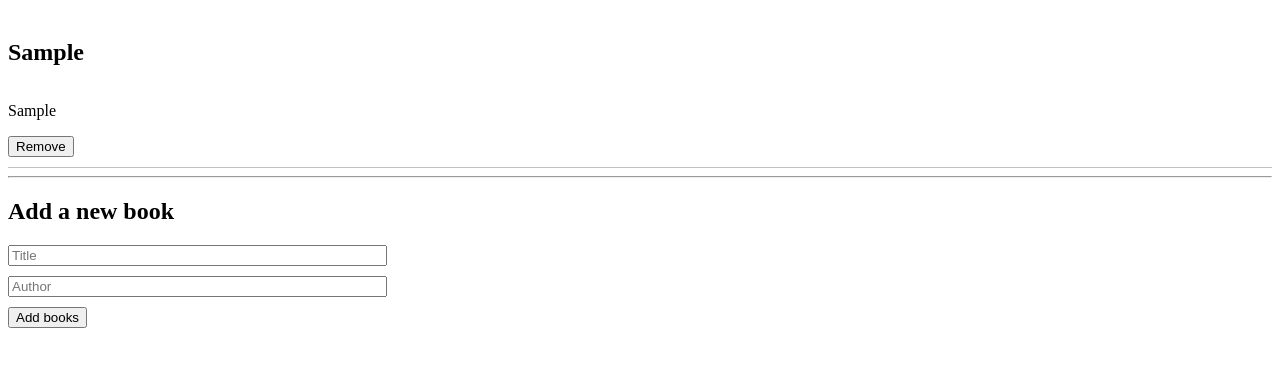
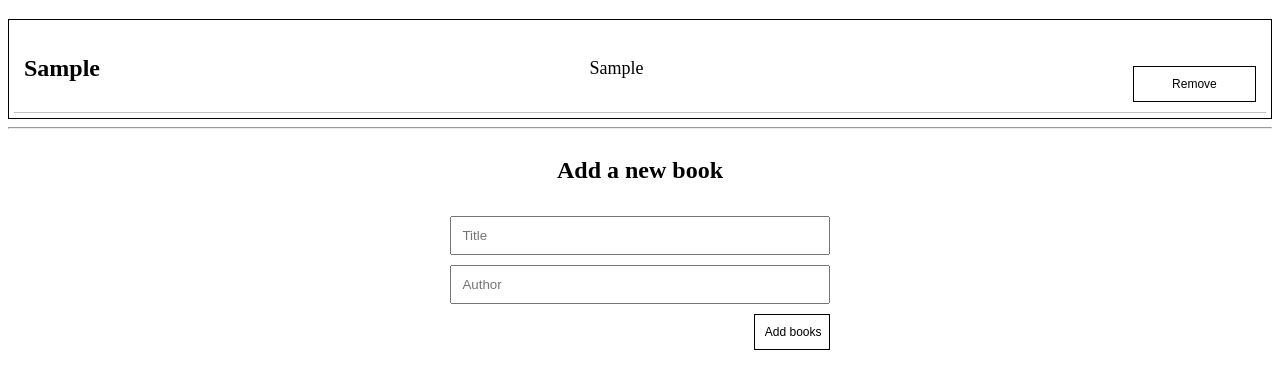
Before and after one commit to tonnymuchui/Awesome-books, a website: page index.html in a window 1280 px wide. Both pictures are taken after typing "Sample", "Sample" into the empty fields and a click on the input "Add books". Shown: the part 61-450 px from the top of the page. Drawn offline with Linux system fonts and the light colour scheme.

Commit message:
update form section styles

```diff
--- a/css/styles.css
+++ b/css/styles.css
@@ -7,11 +7,32 @@
 }
 
 .books {
+  display: flex;
+  justify-content: space-between;
+  color: #000;
+  padding: 10px;
   border-bottom: 1px solid silver;
 }
 
+.form-input {
+  padding: 10px;
+}
+
+#form {
+  display: flex;
+  flex-direction: column;
+  align-items: center;
+}
+
 #btn {
-  width: fit-content;
+  width: 20%;
+  font-size: 12px;
+  align-self: flex-end;
+  cursor: pointer;
+  background: none;
+  color: #000;
+  border: 1px solid #000;
+  padding: 10px;
 }
 
 .heading {
@@ -26,15 +47,22 @@ button {
   display: flex;
   flex-direction: column;
   gap: 1px;
+  border: 1px solid #000;
+  padding: 5px;
 }
 
-.books {
-  display: flex;
-  flex-direction: column;
-  color: #000;
+#author-name {
+  font-size: 18px;
+  align-self: center;
 }
 
 .remove-btn {
-  width: fit-content;
-  margin-bottom: 10px;
+  width: 10%;
+  align-self: flex-end;
+  cursor: pointer;
+  background: none;
+  font-size: 12px;
+  color: #000;
+  border: 1px solid #000;
+  padding: 10px;
 }
```
